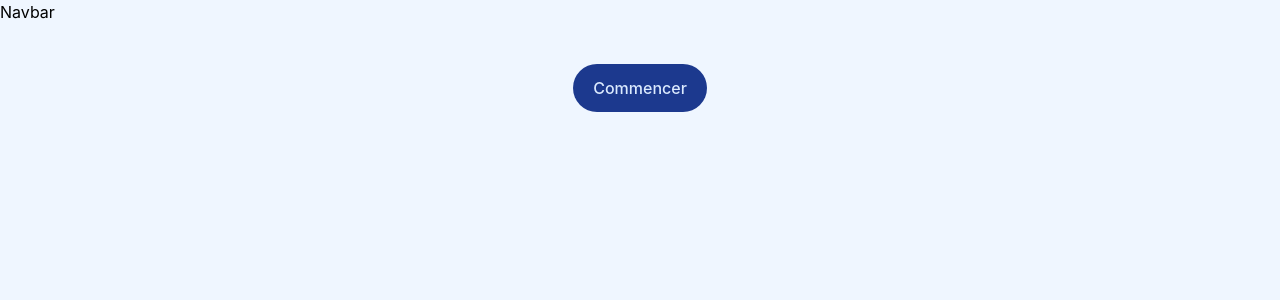
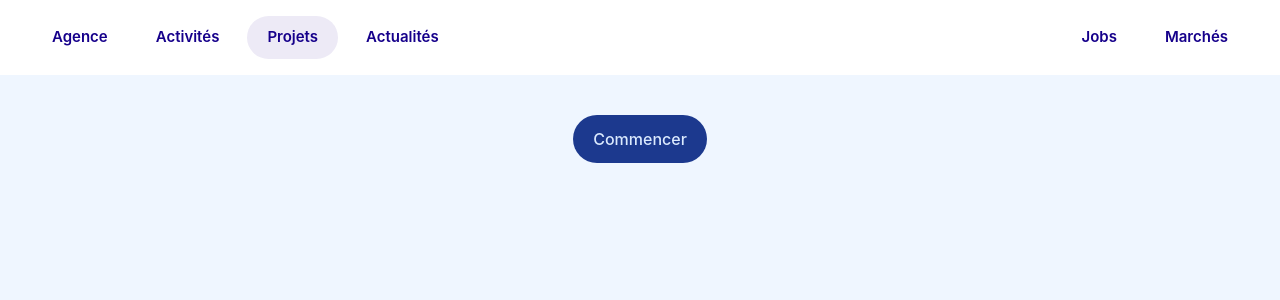
Before and after one commit to nxvv/stand-up, a React (Vite) app: page / in a window 1280 px wide. Shown: the top 300 px of the page. Built offline with nearby package versions, Linux system fonts and the light colour scheme.

Commit message:
navbar done

```diff
--- a/src/App.jsx
+++ b/src/App.jsx
@@ -1,4 +1,3 @@
-import { useState } from 'react'
 import './components/modals/ModalButton'
 import './App.css'
 import ModalButton from './components/modals/ModalButton'
--- a/src/components/Navbar.jsx
+++ b/src/components/Navbar.jsx
@@ -1,8 +1,79 @@
+import { useState } from 'react';
+
 export default function Navbar() {
-  const leftLinks = ['Agence', 'Activités', 'Projets', 'Actualités']
-  const rightLinks = ['Jobs', 'Marchés']
+  const [isOpen, setIsOpen] = useState(false);
+
+  const leftLinks = [
+    { name: 'Agence' },
+    { name: 'Activités' },
+    { name: 'Projets', active: true },
+    { name: 'Actualités' }
+  ];
+  const rightLinks = ['Jobs', 'Marchés'];
 
   return (
-    <div>Navbar</div>
-  )
+    <nav className="bg-white px-4 lg:px-8 py-4">
+      {/* Desktop View */}
+      <div className="hidden lg:flex items-center w-full">
+        <div className="flex items-center space-x-2 text-[15px] font-semibold text-[#16008b]">
+          {leftLinks.map((link) => (
+            <div
+              key={link.name}
+              className={`flex items-center cursor-pointer px-5 py-2.5 transition-colors ${
+                link.active ? 'bg-[#edeaf6] rounded-full' : 'hover:bg-[#edeaf6]/50 rounded-full'
+              }`}
+            >
+              {link.name}
+            </div>
+          ))}
+        </div>
+        <div className="flex items-center ml-auto space-x-2 text-[15px] font-semibold text-[#16008b]">
+           {rightLinks.map((link) => (
+            <div key={link} className="cursor-pointer px-5 py-2.5 hover:bg-[#edeaf6]/50 rounded-full transition-colors">
+              {link}
+            </div>
+          ))}
+        </div>
+      </div>
+
+      {/* Mobile View Header */}
+      <div className="flex lg:hidden items-center justify-end">
+        <button
+          onClick={() => setIsOpen(!isOpen)}
+          className="text-[#16008b] p-2 focus:outline-none hover:bg-[#edeaf6]/50 rounded-full transition-colors"
+          aria-label="Toggle menu"
+        >
+          <svg className="w-6 h-6" fill="none" stroke="currentColor" viewBox="0 0 24 24">
+            {isOpen ? (
+              <path strokeLinecap="round" strokeLinejoin="round" strokeWidth={2} d="M6 18L18 6M6 6l12 12" />
+            ) : (
+              <path strokeLinecap="round" strokeLinejoin="round" strokeWidth={2} d="M4 6h16M4 12h16M4 18h16" />
+            )}
+          </svg>
+        </button>
+      </div>
+
+      {/* Mobile Menu Expanded */}
+      {isOpen && (
+        <div className="lg:hidden mt-4 flex flex-col space-y-2 text-[15px] font-semibold text-[#16008b]">
+          {leftLinks.map((link) => (
+            <div
+              key={link.name}
+              className={`cursor-pointer px-5 py-3 transition-colors ${
+                link.active ? 'bg-[#edeaf6] rounded-xl' : 'hover:bg-[#edeaf6]/50 rounded-xl'
+              }`}
+            >
+              {link.name}
+            </div>
+          ))}
+          <div className="border-t border-indigo-100 my-2 mx-5"></div>
+          {rightLinks.map((link) => (
+            <div key={link} className="cursor-pointer px-5 py-3 hover:bg-[#edeaf6]/50 rounded-xl transition-colors">
+              {link}
+            </div>
+          ))}
+        </div>
+      )}
+    </nav>
+  );
 }
```
